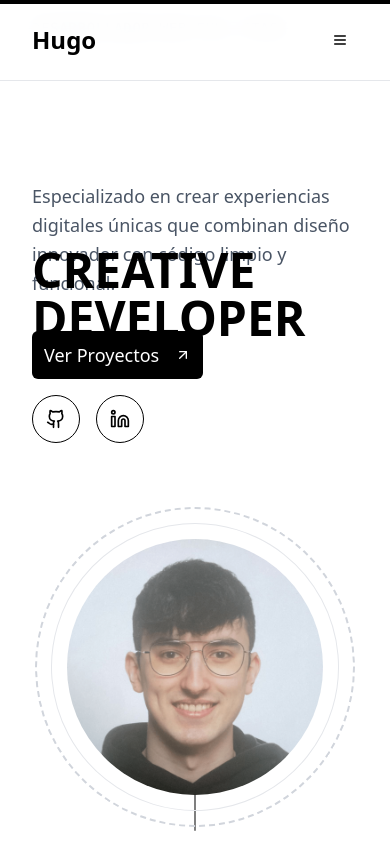
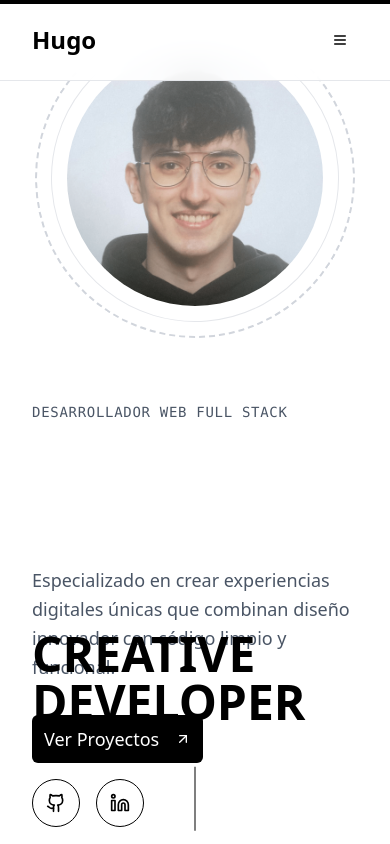
Before and after one commit to Hugocl01/hugocl01.github.io, a React (Vite) app: page / in a window 390 px wide. Shown: the top 844 px of the page. Built offline with nearby package versions, Linux system fonts and the light colour scheme.

Commit message:
correccion estetica

```diff
--- a/src/page.tsx
+++ b/src/page.tsx
@@ -176,8 +176,15 @@ export default function Portfolio() {
 
     const scrollToSection = (sectionId: string) => {
         const element = document.getElementById(sectionId)
+        const headerOffset = 100
         if (element) {
-            element.scrollIntoView({ behavior: "smooth" })
+            const elementPosition = element.getBoundingClientRect().top + window.pageYOffset
+            const offsetPosition = elementPosition - headerOffset
+
+            window.scrollTo({
+                top: offsetPosition,
+                behavior: "smooth",
+            })
         }
         setIsMenuOpen(false)
     }
@@ -283,7 +290,7 @@ export default function Portfolio() {
                                 initial={{ opacity: 0, x: -100 }}
                                 animate={{ opacity: 1, x: 0 }}
                                 transition={{ duration: 1, delay: 0.2 }}
-                                className="space-y-8"
+                                className="space-y-8 relative order-2 lg:order-1"
                             >
                                 <div className="space-y-4">
                                     <motion.p
@@ -346,7 +353,7 @@ export default function Portfolio() {
                                 initial={{ opacity: 0, scale: 0.8 }}
                                 animate={{ opacity: 1, scale: 1 }}
                                 transition={{ duration: 1, delay: 0.4 }}
-                                className="relative"
+                                className="relative space-y-8 order-1 lg:order-2"
                             >
                                 <div className="relative w-80 h-80 mx-auto">
                                     <motion.div
```
